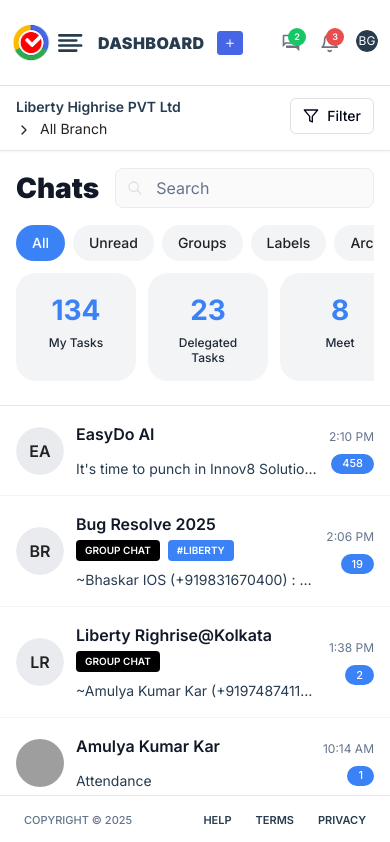
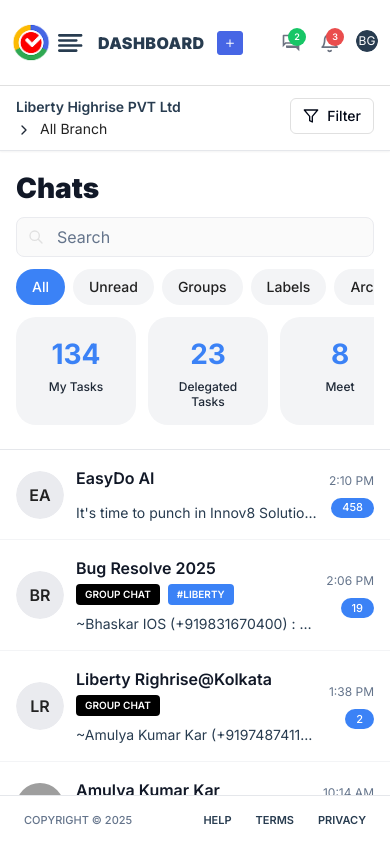
Before and after one commit to soumya85/webpanelEasyDo, a React (Vite) app: page /chats in a window 390 px wide. Shown: the top 842 px of the page. Built offline with nearby package versions, Linux system fonts and the light colour scheme; grey boxes are pictures that could not be loaded; the HTML template or start-up script is replaced by a standard one.

Commit message:
Move search bar below Chats title in mobile view
cgen-875100e1ed9f4a12a2bf9e9129cd97e7

```diff
--- a/src/pages/Chats.tsx
+++ b/src/pages/Chats.tsx
@@ -666,10 +666,14 @@ const Chats: React.FC = () => {
     <div className="flex flex-col h-full bg-gray-50 overflow-hidden">
       {/* Header */}
       <div className="bg-white border-b border-gray-200 sticky top-0 z-10">
-        {/* Title and Search Bar */}
-        <div className="flex items-center gap-4 p-4">
+        {/* Title */}
+        <div className="px-4 pt-4 pb-2">
           <h1 className="text-[28px] font-black text-gray-900">Chats</h1>
-          <div className="flex-1 relative">
+        </div>
+
+        {/* Search Bar */}
+        <div className="px-4 pb-3">
+          <div className="relative">
             <Input
               value={searchQuery}
               onChange={(e) => setSearchQuery(e.target.value)}
```
